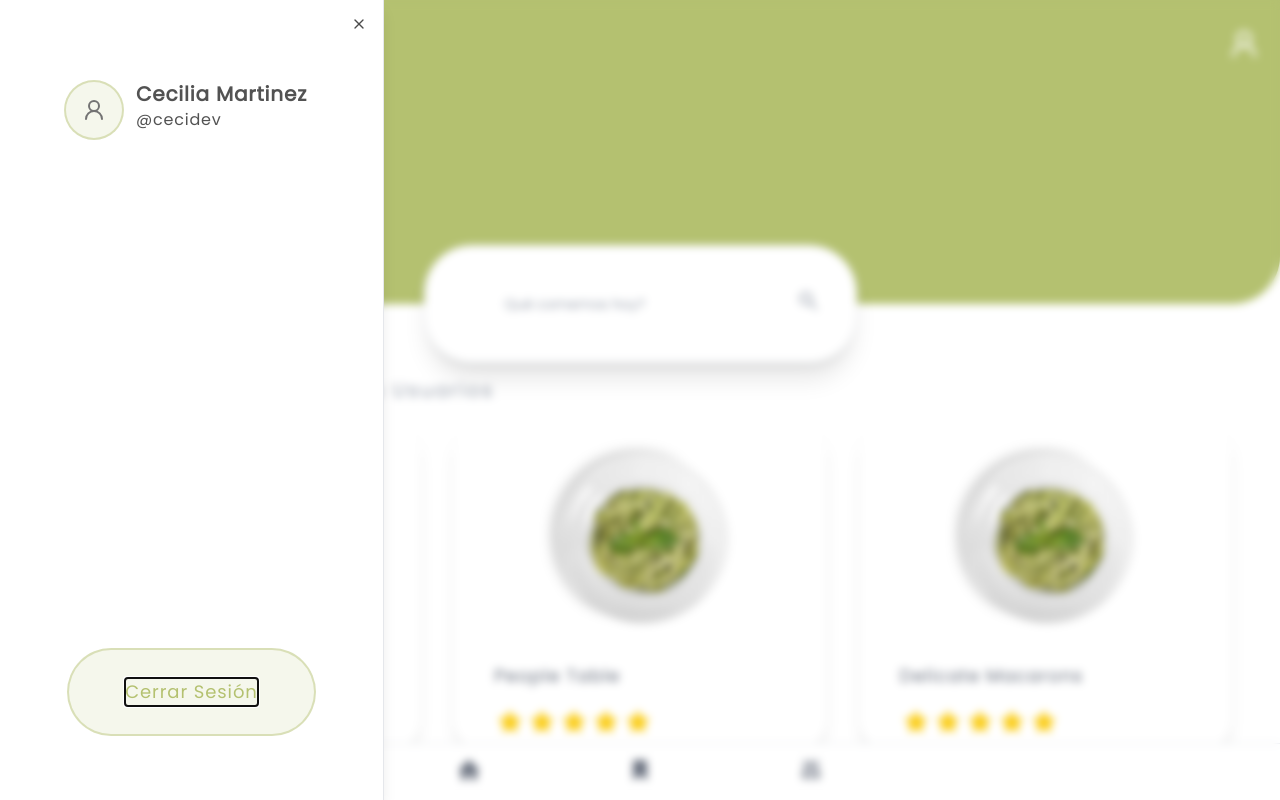
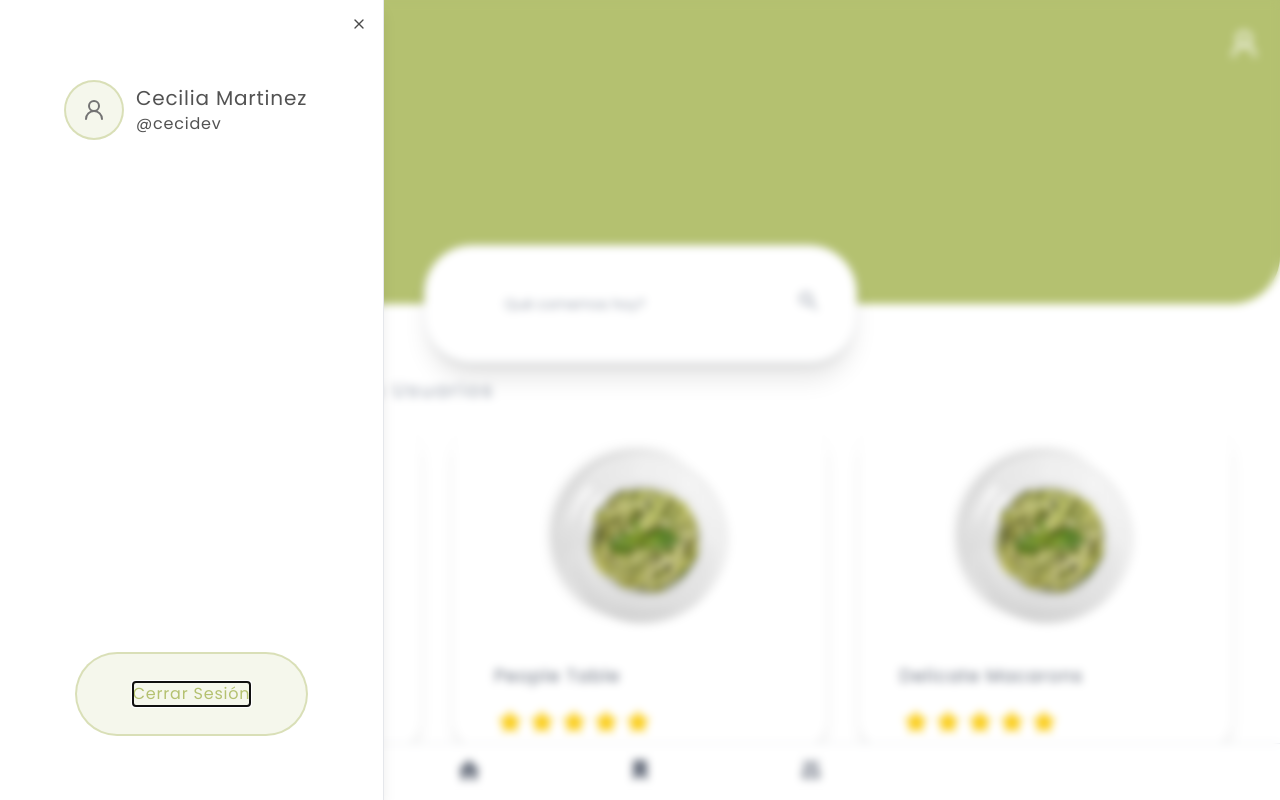
Before and after one commit to Cecimartinez/que-comemos, a React (Vite) app in the folder que-comemos-app/: page / in a window 1280 px wide. Both pictures are taken after a click on the icon 40 px from the left and 40 px from the top of the page. Built offline with nearby package versions, Linux system fonts and the light colour scheme.

Commit message:
Sidebar UI component Updated

```diff
--- a/que-comemos-app/src/components/Sidebar/Sidebar.jsx
+++ b/que-comemos-app/src/components/Sidebar/Sidebar.jsx
@@ -18,20 +18,20 @@ export const Sidebar = () => {
             </SheetTrigger>
             <SheetContent className="bg-white font-poppins flex flex-col justify-between items-center" side={side}>
 
-              <div className="flex my-14 ">
-                <section className="   px-4 py-4 border-2 border-[#b4c1706d] bg-[#b4c17022] bg- rounded-full  justify-center items-center p-4">
+              <div className="flex my-14 items-center ">
+                <section className=" py-4 border-2 border-[#b4c1706d] bg-[#b4c17022] bg- rounded-full  justify-center items-center px-4">
                   <User2 className="w-full  text-neutral-500" />
                 </section>
 
                 <div className="flex flex-col justify-start mx-3  items-start  text-neutral-600 tracking-wider">
-                  <h2 className="text-xl  font-semibold ">Cecilia Martinez</h2>
+                  <h2 className="text-xl  font-medium ">Cecilia Martinez</h2>
                   <h3 className="text-base   ">@cecidev</h3>
                 </div>
 
               </div>
 
               <div className="my-10 border-2 px-14 py-7 rounded-5xl border-[#b4c1706d] cursor-pointer bg-[#b4c17022]">
-                <button className="text-lg tracking-wider text-[#B4c170] w-full h-full font-medium ">Cerrar Sesión </button>
+                <button className="text-base tracking-wider text-[#B4c170] w-full h-full font-medium ">Cerrar Sesión </button>
               </div>
             </SheetContent>
           </Sheet>
```
